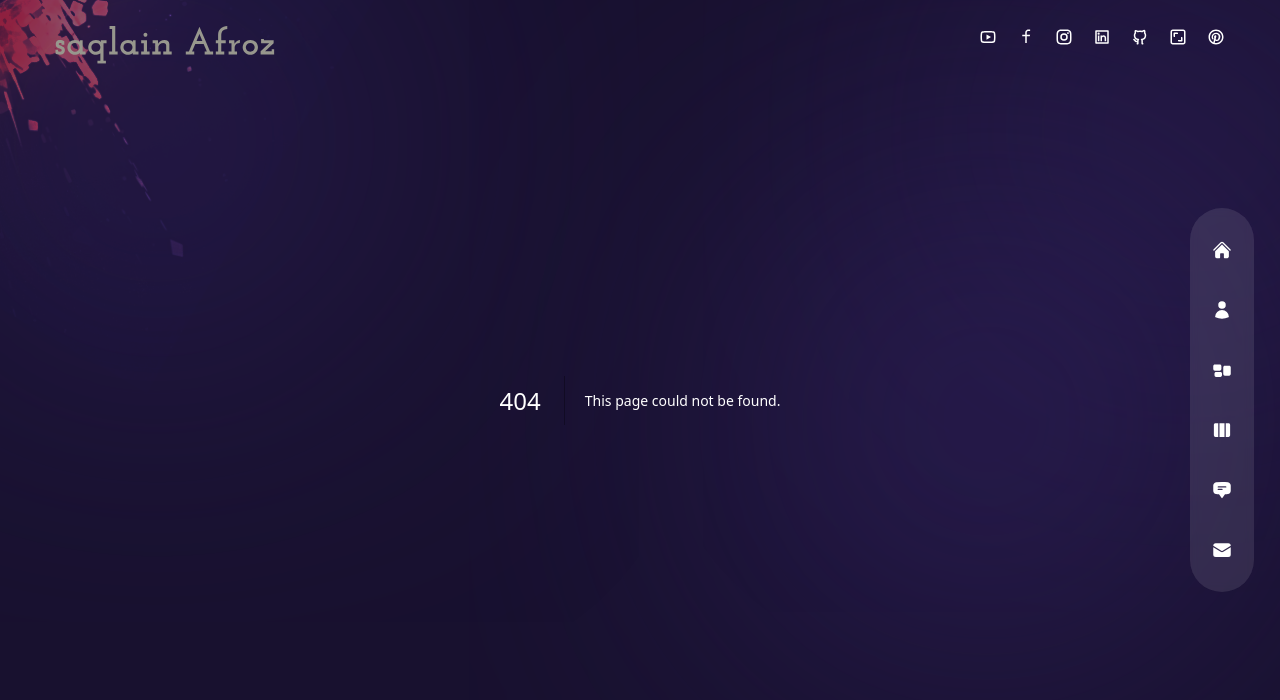
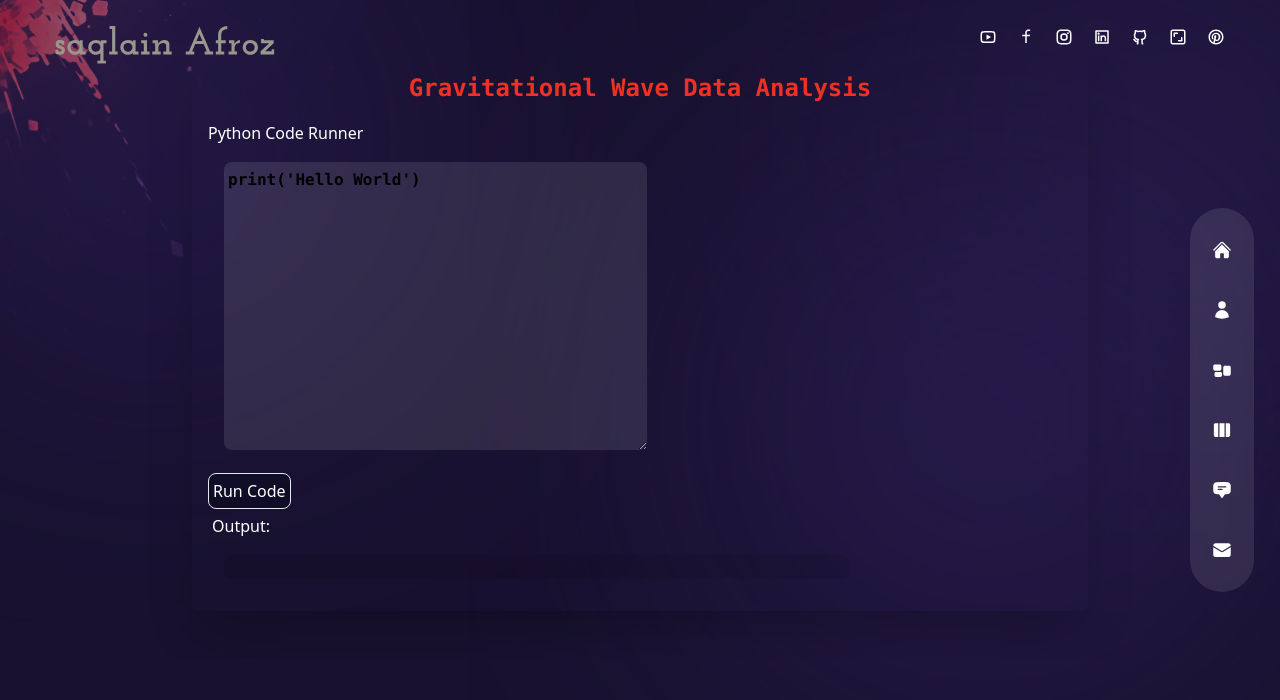
Before and after one commit to AfrozSaqlain/Sak-Portfolio, a Next.js app: page /projects/GW_Analysis in a window 1280 px wide. Before the commit this address had no page. Shown: the top 700 px of the page. Built offline with nearby package versions, Linux system fonts and the light colour scheme.

Commit message:
Added python codebox

```diff
--- /dev/null
+++ b/components/PythonCodeRunner.js
@@ -0,0 +1,98 @@
+// import React, { useState } from 'react';
+
+// const PythonCodeRunner = ({ initialCode }) => {
+//   const [code, setCode] = useState(initialCode || '');
+//   const [output, setOutput] = useState('');
+
+//   const runCode = async () => {
+//     try {
+//       const response = await fetch('/api/run-python-code', {
+//         method: 'POST',
+//         body: JSON.stringify({ code }),
+//         headers: {
+//           'Content-Type': 'application/json',
+//         },
+//       });
+//       const data = await response.json();
+//       setOutput(data.output);
+//     } catch (error) {
+//       console.error(error);
+//       setOutput('An error occurred while running the code.');
+//     }
+//   };
+
+//   return (
+//     <div>
+//       <h2>Python Code Runner</h2>
+//       <textarea
+//         value={code}
+//         onChange={(e) => setCode(e.target.value)}
+//         rows={10}
+//         cols={40}
+//         className='prose text-black font-semibold font-mono bg-white/10 rounded-lg m-4'
+//       />
+//       <br />
+//       <button onClick={runCode}>Run Code</button>
+//       <br />
+//       <h3>Output:</h3>
+//       <pre>{output}</pre>
+//     </div>
+//   );
+// };
+
+// export default PythonCodeRunner;
+
+
+import React, { useState } from 'react';
+
+const PythonCodeRunner = ({ initialCode }) => {
+  const [code, setCode] = useState(initialCode || '');
+  const [output, setOutput] = useState('');
+
+  const runCode = async () => {
+    try {
+      const codeLines = code.split('\n'); // Split the code into lines
+      let finalOutput = '';
+
+      for (const line of codeLines) {
+        const response = await fetch('/api/run-python-code', {
+          method: 'POST',
+          body: JSON.stringify({ code: line }), // Execute one line at a time
+          headers: {
+            'Content-Type': 'application/json',
+          },
+        });
+        const data = await response.json();
+        finalOutput += data.output + ''; // Append output and newline
+
+        // Optional: Add a delay between execution of lines (if needed)
+        // await new Promise(resolve => setTimeout(resolve, 1000));
+      }
+
+      setOutput(finalOutput);
+    } catch (error) {
+      console.error(error);
+      setOutput('An error occurred while running the code.');
+    }
+  };
+
+  return (
+    <div>
+      <h2>Python Code Runner</h2>
+      <textarea
+        value={code}
+        onChange={(e) => setCode(e.target.value)}
+        rows={10}
+        cols={40}
+        className='prose focus:outline-none text-black font-semibold font-mono p-1 bg-white/10 rounded-lg m-4'
+      />
+      <br />
+      <button onClick={runCode} className='border bg-slate-950/40 hover:bg-blue-900/10 rounded-lg p-1'>Run Code</button>
+      <br />
+      <h3 className='m-1'>Output:</h3>
+      <pre className='prose text-white font-semibold p-3 bg-black/10 rounded-lg m-4'>{output}</pre>
+    </div>
+  );
+};
+
+export default PythonCodeRunner;
--- a/package.json
+++ b/package.json
@@ -21,6 +21,7 @@
     "@tailwindcss/typography": "^0.5.9",
     "@types/mdx": "^2.0.5",
     "@vercel/analytics": "^1.0.2",
+    "child_process": "^1.0.2",
     "emailjs-com": "^3.2.0",
     "framer-motion": "^10.12.16",
     "fuzzysort": "^2.0.4",
@@ -45,6 +46,7 @@
     "react-pdf": "^7.3.3",
     "react-router-dom": "^6.14.2",
     "react-scroll-to-top": "^3.0.0",
+    "react-syntax-highlighter": "^15.5.0",
     "react-three-fiber": "^6.0.13",
     "react-tsparticles": "^2.9.3",
     "rehype": "^12.0.1",
--- /dev/null
+++ b/pages/api/run-python-code.js
@@ -0,0 +1,16 @@
+// pages/api/run-python-code.js
+export default async (req, res) => {
+    const { code } = req.body;
+
+    try {
+      // Execute Python code here and capture the output
+      // For example, you can use a child process to run the Python script
+      const { execSync } = require('child_process');
+      const output = execSync(`python -c "${code}"`, { encoding: 'utf-8' });
+
+      res.status(200).json({ output });
+    } catch (error) {
+      console.error(error);
+      res.status(500).json({ error: 'An error occurred while running the code.' });
+    }
+  };
--- /dev/null
+++ b/pages/projects/GW_Analysis/index.js
@@ -0,0 +1,33 @@
+import Head from 'next/head';
+import PythonCodeRunner from '../../../components/PythonCodeRunner';
+import SimpleBar from 'simplebar-react';
+import 'simplebar-react/dist/simplebar.min.css';
+
+const index = () => {
+
+    const initialCode = `print('Hello World')`;
+
+    return (
+        <div>
+            <Head>
+                <title>Saqlain Afroz | Gravitational Wave</title>
+                <meta name="description" content="Run Python code and display the output." />
+            </Head>
+
+            <main>
+                <div className="relative h-full">
+                    <div className="h-full translate-y-10 overflow-y-auto overflow-visible overscroll-y-auto pb-24 pt-4">
+                        <SimpleBar forceVisible="y" autoHide={true} className='overflow-visible overscroll-y-auto h-full'>
+                            <div className="max-w-4xl mx-auto mb-12 p-4 shadow-2xl rounded-lg">
+                                <h1 className="text-2xl font-semibold text-center font-mono justify-center text-accent mb-4">Gravitational Wave Data Analysis</h1>
+                                <PythonCodeRunner initialCode={initialCode} />
+                            </div>
+                        </SimpleBar>
+                    </div>
+                </div>
+            </main>
+        </div>
+    );
+};
+
+export default index;
--- a/pages/projects/index.js
+++ b/pages/projects/index.js
@@ -191,7 +191,7 @@ const Projects = () => {
             title: 'Gravitational Wave',
             description: 'I use gwpy, PyCBC and other libraries to analyze and process the signals received from LIGO. And I also am working on implementing AI/ ML in data processing.',
             imageUrl: '/GW_wave.png',
-            url: '/',
+            url: '/projects/GW_Analysis',
             category: 'Physics',
         },
         {
@@ -264,7 +264,7 @@ const Projects = () => {
                             <select
                                 onChange={(e) => setSelectedCategory(e.target.value)}
                                 value={selectedCategory}
-                                className='border border-slate-300/50 text-white prose cursor-pointer rounded font-semibold z-40 bg-transparent p-2'>
+                                className='border border-slate-300/50 focus:outline-none text-white prose cursor-pointer rounded font-semibold z-40 bg-transparent p-2'>
                                 {categories.map((category, index) => (
                                     <option key={index} value={category} className='bg-[#281B4B]'>
                                         {category}
```
Also changed, not shown: 1 other file (tests, documents, lock files or other folders).
